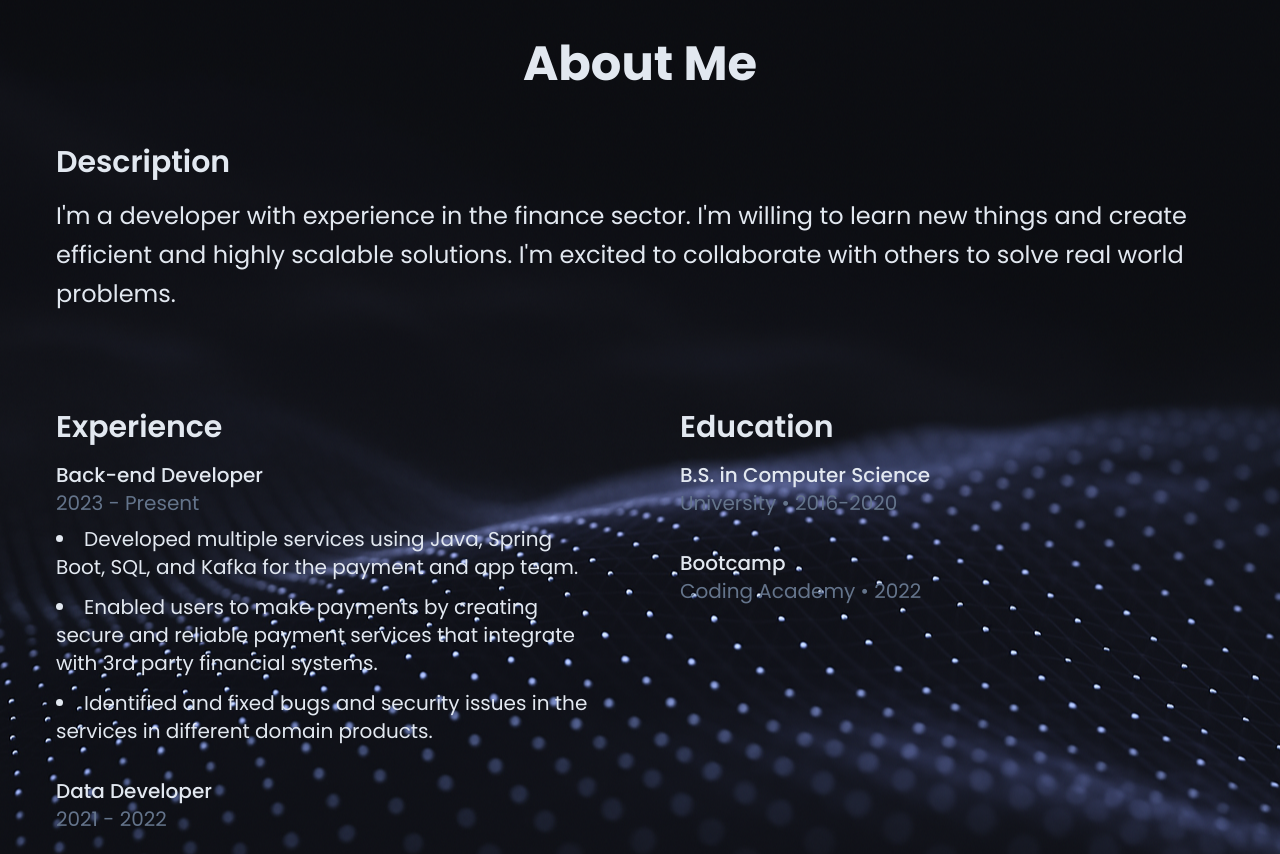
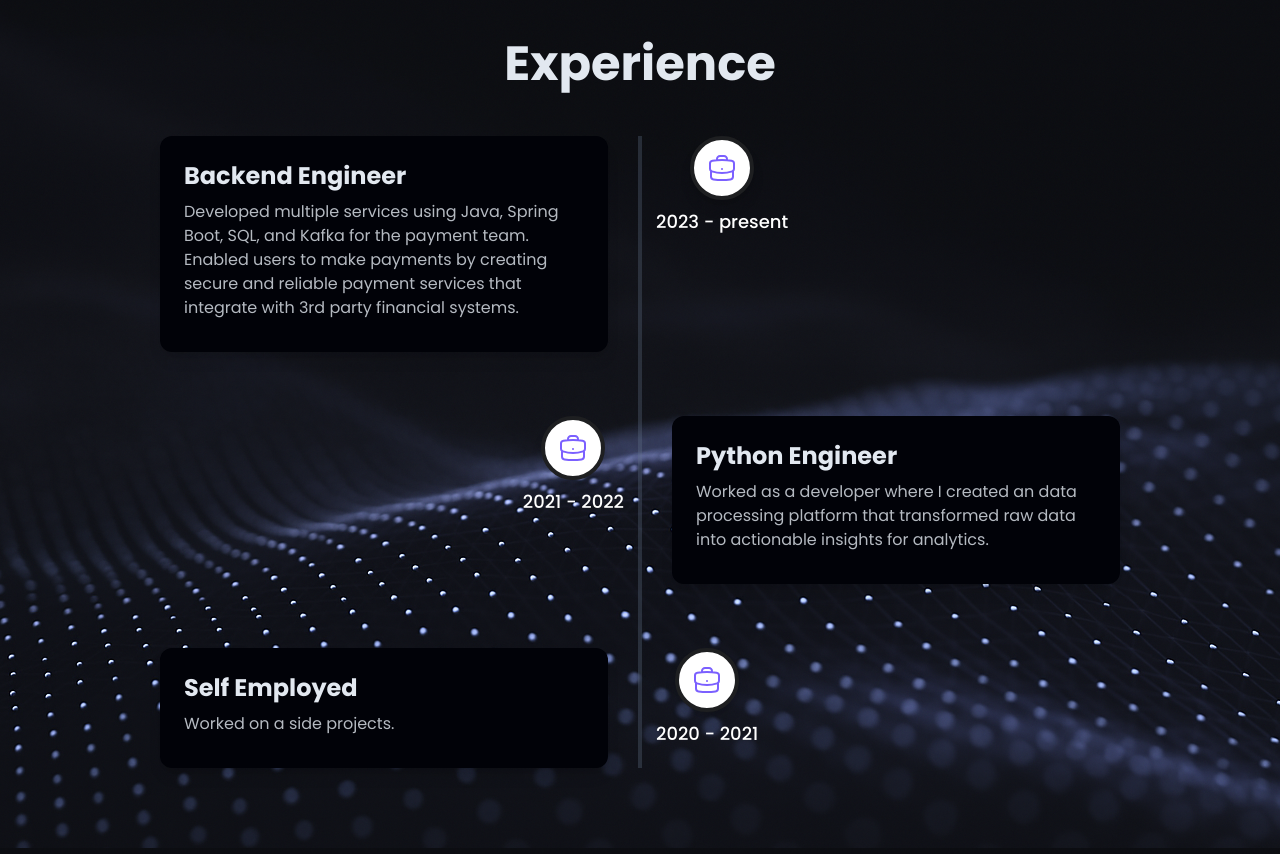
Before and after one commit to wintvue/next_project, a Next.js app: page / in a window 1280 px wide. Shown: the part 840-1694 px from the top of the page. Built offline with nearby package versions, Linux system fonts and the light colour scheme.

Commit message:
Modify experience section

```diff
--- /dev/null
+++ b/app/components/Experience.tsx
@@ -0,0 +1,90 @@
+'use client'
+
+import { BriefcaseIcon } from '@heroicons/react/24/outline';
+import { useEffect, useState } from 'react';
+
+const experiences = [
+  {
+    title: 'Backend Engineer',
+    date: '2023 - present',
+    description: `Developed multiple services using Java, Spring Boot, SQL, and Kafka for the payment team.
+                  Enabled users to make payments by creating secure and reliable payment services that integrate with 3rd party financial systems.`,
+    icon: <BriefcaseIcon className="h-8 w-8 text-dark-accent" />,
+    side: 'left',
+  },
+  {
+    title: 'Python Engineer',
+    date: '2021 - 2022',
+    description:
+      'Worked as a developer where I created an data processing platform that transformed raw data into actionable insights for analytics.',
+    icon: <BriefcaseIcon className="h-8 w-8 text-dark-accent" />,
+    side: 'right',
+  },
+  {
+    title: 'Self Employed',
+    date: '2020 - 2021',
+    description:
+      'Worked on a side projects.',
+    icon: <BriefcaseIcon className="h-8 w-8 text-dark-accent" />,
+    side: 'left',
+  },
+];
+
+export default function Experience() {
+  const [isMobile, setIsMobile] = useState(false);
+
+  useEffect(() => {
+    const handleResize = () => {
+      setIsMobile(window.innerWidth < 768);
+    };
+    handleResize();
+    window.addEventListener('resize', handleResize);
+    return () => window.removeEventListener('resize', handleResize);
+  }, []);
+
+  return (
+    <section id="experience" className="py-20 w-full bg-dark-secondary bg-[url('/about_desk.png')] bg-center bg-no-repeat bg-fixed">
+      <div className="animate-fade-in max-w-7xl mx-auto px-4 sm:px-6 lg:px-8">
+        <h2 className="text-5xl font-bold mb-12 text-center">Experience</h2>
+        <div className="relative flex flex-col items-center">
+          {/* Vertical timeline line */}
+          <div className="absolute left-1/2 top-0 w-1 h-full bg-dark-muted/30 -translate-x-1/2 z-0" />
+          <div className="space-y-16 w-full">
+            {experiences.map((exp, idx) => (
+              <div
+                key={exp.title}
+                className={`relative flex flex-col md:flex-row items-center md:items-stretch w-full ${idx % 2 === 0 ? 'md:justify-start' : 'md:justify-end'}`}
+              >
+                {/* Card left */}
+                {((idx % 2 === 0) || isMobile) && (
+                  <div className="md:w-1/2 flex justify-end md:pr-8 mb-4 md:mb-0">
+                    <div className="bg-dark-primary rounded-xl shadow-lg p-6 w-full max-w-md">
+                      <h3 className="text-2xl font-bold mb-2">{exp.title}</h3>
+                      <p className="text-dark-text/80 mb-2">{exp.description}</p>
+                    </div>
+                  </div>
+                )}
+                {/* Timeline icon and date */}
+                <div className="z-10 flex flex-col items-center">
+                  <div className="bg-white border-4 border-dark-secondary rounded-full p-3 mb-2 shadow-lg">
+                    {exp.icon}
+                  </div>
+                  <span className="text-white font-medium text-lg whitespace-nowrap px-4">{exp.date}</span>
+                </div>
+                {/* Card right */}
+                {(idx % 2 !== 0 && !isMobile) && (
+                  <div className="md:w-1/2 flex justify-start md:pl-8">
+                    <div className="bg-dark-primary rounded-xl shadow-lg p-6 w-full max-w-md">
+                      <h3 className="text-2xl font-bold mb-2">{exp.title}</h3>
+                      <p className="text-dark-text/80 mb-2">{exp.description}</p>
+                    </div>
+                  </div>
+                )}
+              </div>
+            ))}
+          </div>
+        </div>
+      </div>
+    </section>
+  );
+}
--- a/app/page.tsx
+++ b/app/page.tsx
@@ -4,6 +4,7 @@ import Projects from './components/Projects'
 import Skills from './components/Skills'
 import Contact from './components/Contact'
 import Navbar from './components/Navbar'
+import Experience from './components/Experience'
 
 export default function Home() {
   return (
@@ -11,6 +12,7 @@ export default function Home() {
       <Navbar />
       <div className="space-y-0">
           <Hero />
+          <Experience />
           <About />
           <Projects />
           <Skills />
```
